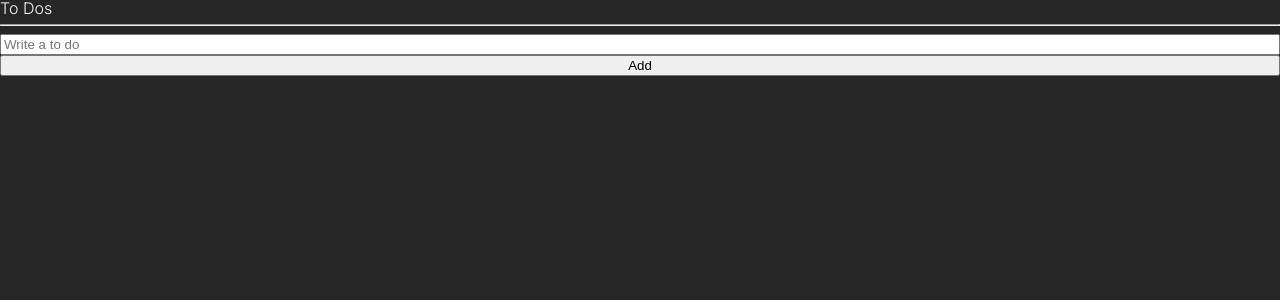
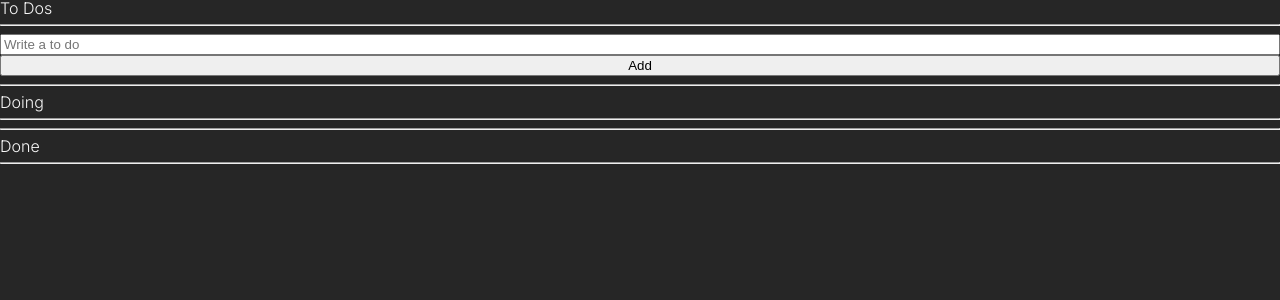
Before and after one commit to jshwang27/react-masterclass, a React (Create React App) app: page / in a window 1280 px wide. Shown: the top 300 px of the page. Built offline with nearby package versions, Linux system fonts and the light colour scheme.

Commit message:
#2.2 selector

```diff
--- a/src/Components/ToDo.tsx
+++ b/src/Components/ToDo.tsx
@@ -11,14 +11,12 @@
     } = event;
     setToDos((oldToDos) => {
       const targetIndex = oldToDos.findIndex((ToDo) => ToDo.id === id);
-      const newToDo = { text, id, category: name };
-      console.log(
-        "replace the to do in the index",
-        targetIndex,
-        "with",
-        newToDo
-      );
-      return oldToDos;
+      const newToDo = { text, id, category: name as any };
+      return [
+        ...oldToDos.slice(0, targetIndex),
+        newToDo,
+        ...oldToDos.slice(targetIndex + 1),
+      ];
     });
   };
   return (
--- a/src/Components/ToDoList.tsx
+++ b/src/Components/ToDoList.tsx
@@ -1,17 +1,33 @@
-import { toDoState } from "atoms";
+import { toDoSelector } from "atoms";
 import { useRecoilValue } from "recoil";
 import CreateToDo from "./CreateToDo";
 import ToDo from "./ToDo";
 
 function ToDoList() {
-  const toDos = useRecoilValue(toDoState);
+  const [toDo, doing, done] = useRecoilValue(toDoSelector);
   return (
     <div>
       <h1>To Dos</h1>
       <hr />
       <CreateToDo />
       <ul>
-        {toDos.map((toDo) => (
+        {toDo.map((toDo) => (
+          <ToDo key={toDo.id} {...toDo} />
+        ))}
+      </ul>
+      <hr />
+      <h1>Doing</h1>
+      <hr />
+      <ul>
+        {doing.map((toDo) => (
+          <ToDo key={toDo.id} {...toDo} />
+        ))}
+      </ul>
+      <hr />
+      <h1>Done</h1>
+      <hr />
+      <ul>
+        {done.map((toDo) => (
           <ToDo key={toDo.id} {...toDo} />
         ))}
       </ul>
--- a/src/atoms.ts
+++ b/src/atoms.ts
@@ -1,4 +1,4 @@
-import { atom } from "recoil";
+import { atom, selector } from "recoil";
 
 export interface IToDo {
   text: string;
@@ -10,3 +10,15 @@
   key: "toDo",
   default: [],
 });
+
+export const toDoSelector = selector({
+  key: "toDoSelector",
+  get: ({ get }) => {
+    const toDos = get(toDoState);
+    return [
+      toDos.filter((toDo) => toDo.category === "TO_DO"),
+      toDos.filter((toDo) => toDo.category === "DOING"),
+      toDos.filter((toDo) => toDo.category === "DONE"),
+    ];
+  },
+});
```
